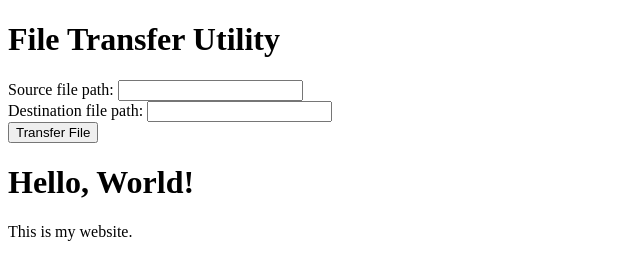
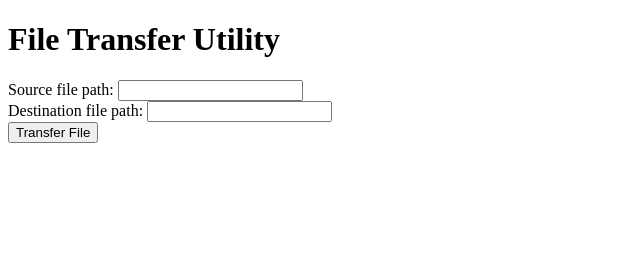
Before and after one commit to KethavathAadarsh/filetransferprotocol, a plain HTML site: page index.html in a window 1280 px wide. Shown: the whole page, without its empty margins (0-640 px from the left). Drawn offline with Linux system fonts and the light colour scheme.

Commit message:
removing hello world

```diff
--- a/index.html
+++ b/index.html
@@ -17,8 +17,4 @@
         <button type="submit">Transfer File</button>
     </form>
 </body>
-  <body>
-    <h1>Hello, World!</h1>
-    <p>This is my website.</p>
-  </body>
 </html>
```
